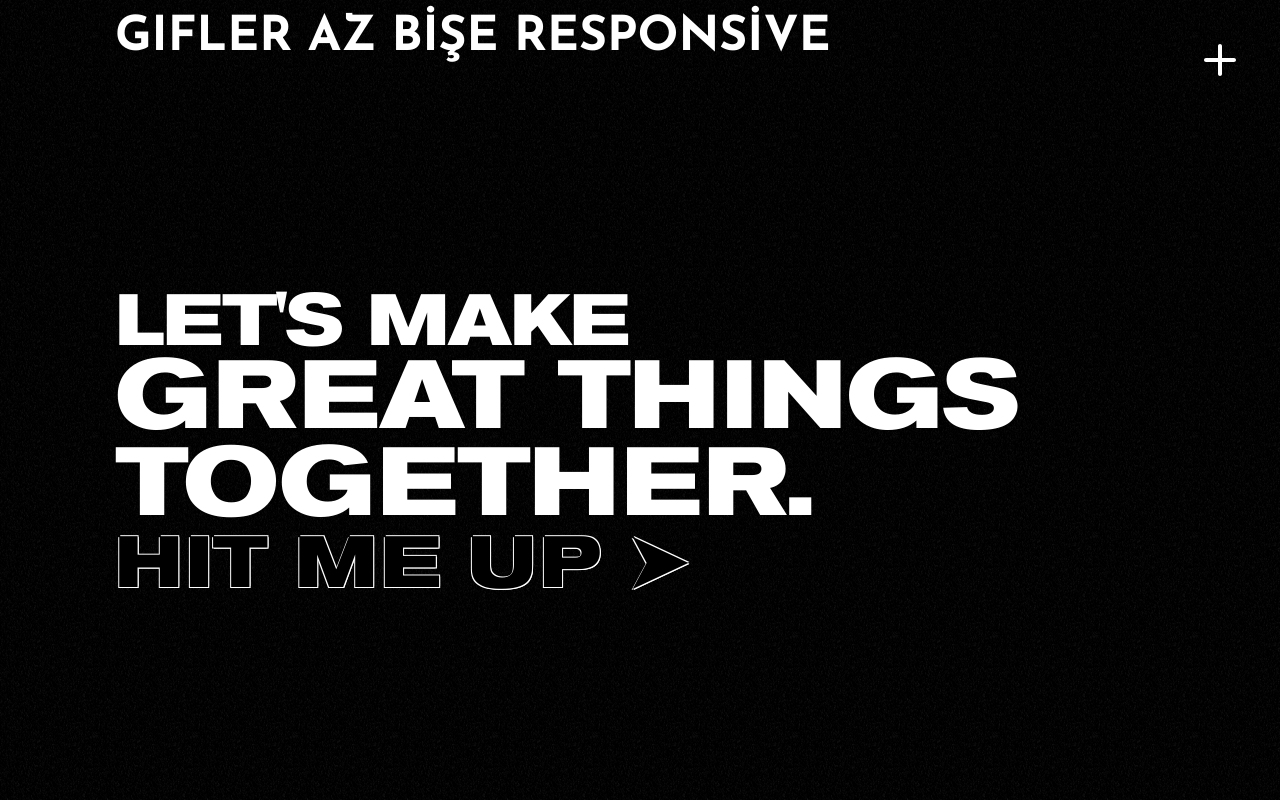
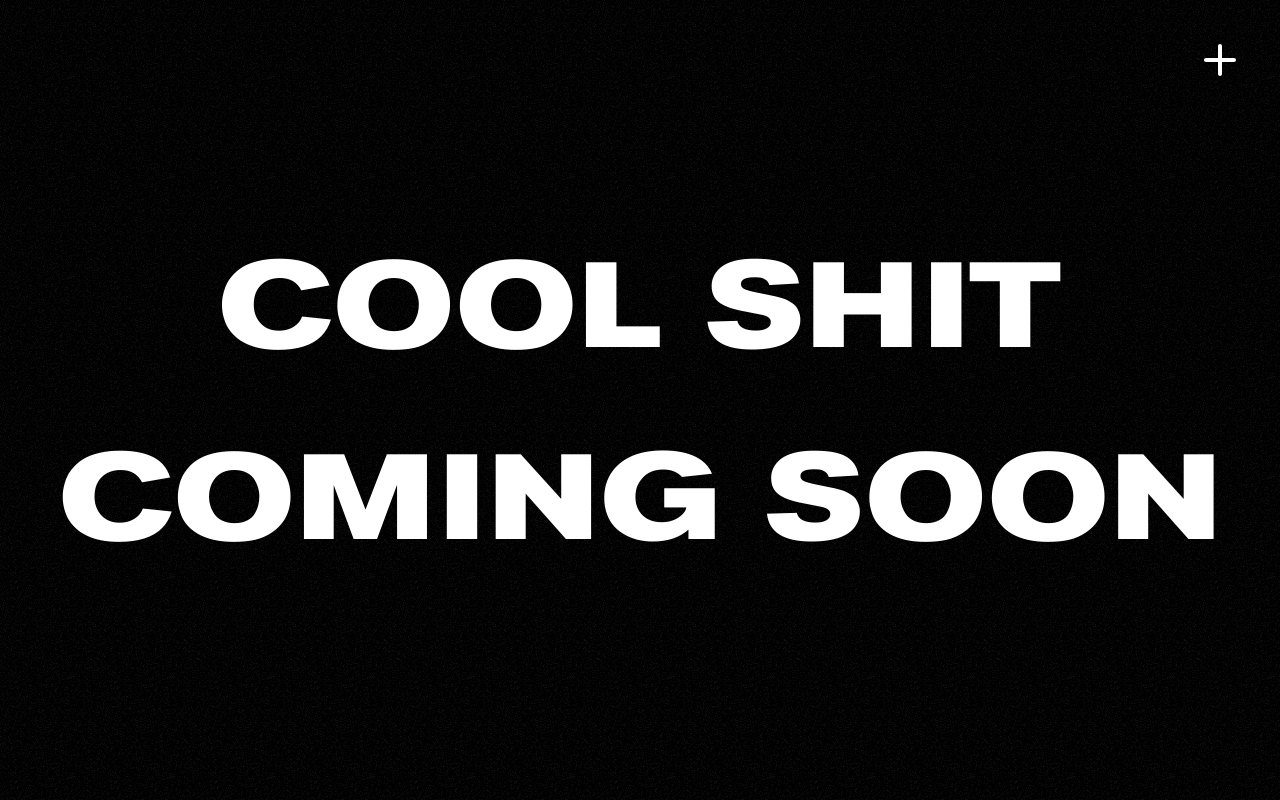
Before and after one commit to tanoscar111/osmanthewho, a Next.js app: page / in a window 1280 px wide. Shown: the top 800 px of the page. Built offline with nearby package versions, Linux system fonts and the light colour scheme.

Commit message:
Update packages.

```diff
--- a/pages/index.js
+++ b/pages/index.js
@@ -3,10 +3,23 @@ import Layout from '../components/constants/Layout'
 import SmoothScroll from '../components/constants/SmoothScroll'
 
 export default function Home() {
+	const container = {
+		width: '100%',
+		height: '100vh',
+		fontFamily: 'Akzidenz Grotesk Bold',
+		fontSize: '2.5rem',
+		display: 'flex',
+		flexDirection: 'column',
+		alignItems: 'center',
+		justifyContent: 'center'
+	}
   return (
 		<Layout>
 			<SmoothScroll>
-				<h1>GIFLER AZ BİŞE RESPONSİVE</h1>
+				<div className='full-bleed' style={ container }>
+					<h1>COOL SHIT</h1>
+					<h1>COMING SOON</h1>
+				</div>
 			</SmoothScroll>
 		</Layout>
   )
```
Also changed, not shown: components/contactForm/ContactForm.jsx (+7 -5 lines), package.json (+5 -4 lines), 1 other file (tests, documents, lock files or other folders).
